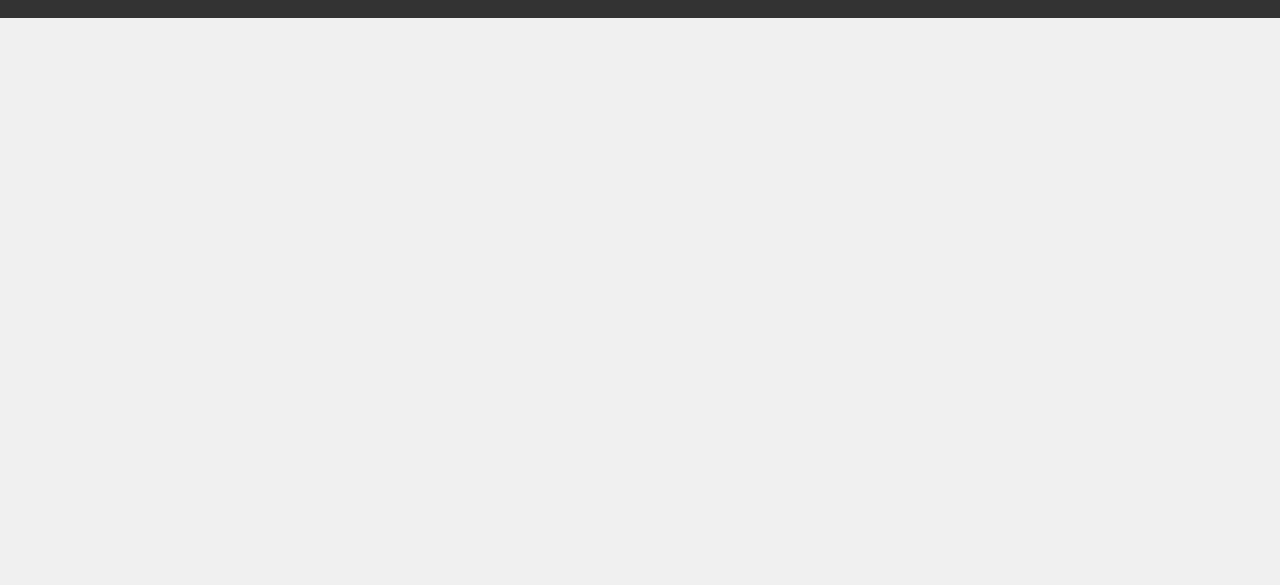
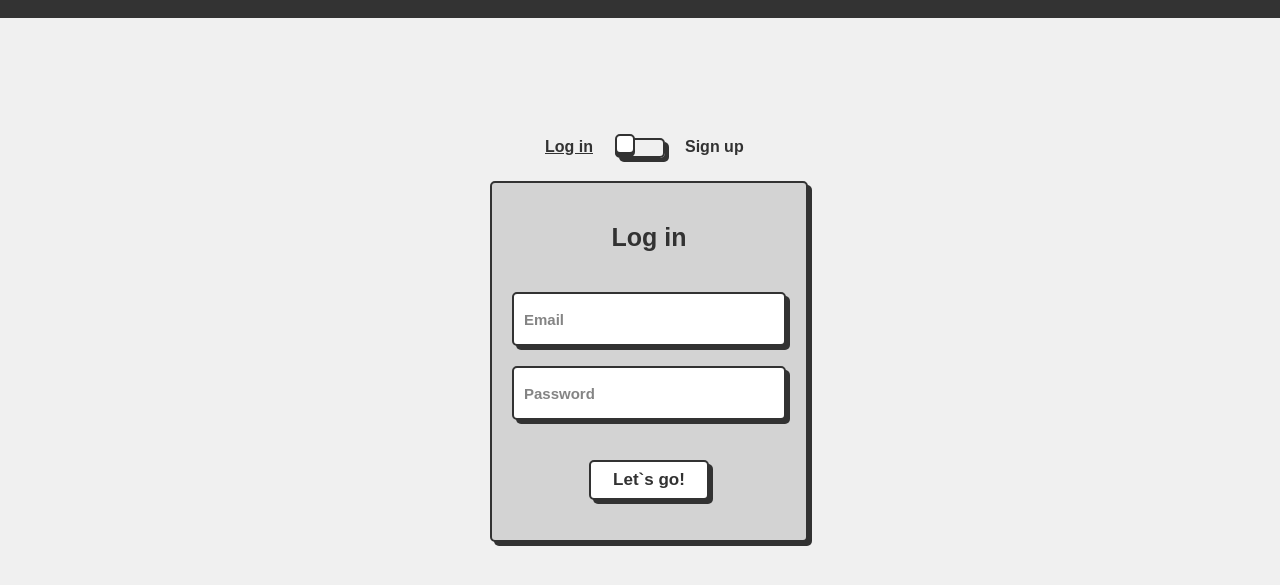
Before and after one commit to DanielleJadine/Anime, a plain HTML site: page login.html in a window 1280 px wide. Shown: the part 77-662 px from the top of the page. Drawn offline with Linux system fonts and the light colour scheme.

Commit message:
updated login

```diff
--- a/login.html
+++ b/login.html
@@ -17,18 +17,34 @@
         </ul>
     </nav>
     </header>
-    <div id="loginPopup" class="popup">
-        <div class="popup-content">
-            <span class="close">&times;</span>
-            <h2>Login</h2>
-            <form id="loginForm">
-                <input type="text" id="username" placeholder="Username" required>
-                <input type="password" id="password" placeholder="Password" required>
-                <button type="submit">Login</button>
-                <p id="loginError" class="error"></p>
-            </form>
+    <div class="wrapper">
+        <div class="card-switch">
+            <label class="switch">
+               <input type="checkbox" class="toggle">
+               <span class="slider"></span>
+               <span class="card-side"></span>
+               <div class="flip-card__inner">
+                  <div class="flip-card__front">
+                     <div class="title">Log in</div>
+                     <form class="flip-card__form" action="">
+                        <input class="flip-card__input" name="email" placeholder="Email" type="email" required>
+                        <input class="flip-card__input" name="password" placeholder="Password" type="password" required>
+                        <button class="flip-card__btn">Let`s go!</button>
+                     </form>
+                  </div>
+                  <div class="flip-card__back">
+                     <div class="title">Sign up</div>
+                     <form class="flip-card__form" action="">
+                        <input class="flip-card__input" placeholder="Name" type="name" required>
+                        <input class="flip-card__input" name="email" placeholder="Email" type="email" required>
+                        <input class="flip-card__input" name="password" placeholder="Password" type="password" required>
+                        <button class="flip-card__btn">Confirm!</button>
+                     </form>
+                  </div>
+               </div>
+            </label>
         </div>
-    </div>
+   </div>
 
 </body>
 </html>
--- a/style.css
+++ b/style.css
@@ -124,36 +124,201 @@ nav ul li a {
     font-size: 1em;
 }
 /*Login.html*/
-.popup {
-    display: none;
+.wrapper {
+    --input-focus: #2d8cf0;
+    --font-color: #323232;
+    --font-color-sub: #666;
+    --bg-color: #fff;
+    --bg-color-alt: #666;
+    --main-color: #323232;
+       display: flex;
+       flex-direction: column;
+       align-items: center;
+       padding-top:20rem ;
+  }
+  /* switch card */
+  .switch {
+    transform: translateY(-200px);
+    position: relative;
+    display: flex;
+    flex-direction: column;
     justify-content: center;
-    z-index: 1;
+    align-items: center;
+    gap: 30px;
+    width: 50px;
+    height: 20px;
+  }
+
+  .card-side::before {
+    position: absolute;
+    content: 'Log in';
+    left: -70px;
+    top: 0;
+    width: 100px;
+    text-decoration: underline;
+    color: var(--font-color);
+    font-weight: 600;
+  }
+
+  .card-side::after {
+    position: absolute;
+    content: 'Sign up';
+    left: 70px;
+    top: 0;
+    width: 100px;
+    text-decoration: none;
+    color: var(--font-color);
+    font-weight: 600;
+  }
+
+  .toggle {
+    opacity: 0;
+    width: 0;
+    height: 0;
+  }
+
+  .slider {
+    box-sizing: border-box;
+    border-radius: 5px;
+    border: 2px solid var(--main-color);
+    box-shadow: 4px 4px var(--main-color);
+    position: absolute;
+    cursor: pointer;
+    top: 0;
     left: 0;
-    top: 0;
+    right: 0;
+    bottom: 0;
+    background-color: var(--bg-colorcolor);
+    transition: 0.3s;
+  }
+
+  .slider:before {
+    box-sizing: border-box;
+    position: absolute;
+    content: "";
+    height: 20px;
+    width: 20px;
+    border: 2px solid var(--main-color);
+    border-radius: 5px;
+    left: -2px;
+    bottom: 2px;
+    background-color: var(--bg-color);
+    box-shadow: 0 3px 0 var(--main-color);
+    transition: 0.3s;
+  }
+
+  .toggle:checked + .slider {
+    background-color: var(--input-focus);
+  }
+
+  .toggle:checked + .slider:before {
+    transform: translateX(30px);
+  }
+
+  .toggle:checked ~ .card-side:before {
+    text-decoration: none;
+  }
+
+  .toggle:checked ~ .card-side:after {
+    text-decoration: underline;
+  }
+
+  /* card */
+
+  .flip-card__inner {
+    width: 300px;
+    height: 350px;
+    position: relative;
+    background-color: transparent;
+    perspective: 1000px;
+      /* width: 100%;
+      height: 100%; */
+    text-align: center;
+    transition: transform 0.8s;
+    transform-style: preserve-3d;
+  }
+
+  .toggle:checked ~ .flip-card__inner {
+    transform: rotateY(180deg);
+  }
+
+  .toggle:checked ~ .flip-card__front {
+    box-shadow: none;
+  }
+
+  .flip-card__front, .flip-card__back {
+    padding: 20px;
+    position: absolute;
+    display: flex;
+    flex-direction: column;
+    justify-content: center;
+    -webkit-backface-visibility: hidden;
+    backface-visibility: hidden;
+    background: lightgrey;
+    gap: 20px;
+    border-radius: 5px;
+    border: 2px solid var(--main-color);
+    box-shadow: 4px 4px var(--main-color);
+  }
+
+  .flip-card__back {
     width: 100%;
-    height: 100%;
-    overflow: auto;
-    background-color: rgba(0,0,0,0.4);
-}
+    transform: rotateY(180deg);
+  }
 
-.popup-content {
-    background-color: #fefefe;
-    margin: 15% auto;
-    padding: 20px;
-    border: 1px solid #888;
-    width: 30%;
-}
+  .flip-card__form {
+    display: flex;
+    flex-direction: column;
+    align-items: center;
+    gap: 20px;
+  }
 
-.close {
-    color: #aaa;
-    float: right;
-    font-size: 28px;
-    font-weight: bold;
-}
+  .title {
+    margin: 20px 0 20px 0;
+    font-size: 25px;
+    font-weight: 900;
+    text-align: center;
+    color: var(--main-color);
+  }
 
-.close:hover,
-.close:focus {
-    color: black;
-    text-decoration: none;
+  .flip-card__input {
+    width: 250px;
+    height: 40px;
+    border-radius: 5px;
+    border: 2px solid var(--main-color);
+    background-color: var(--bg-color);
+    box-shadow: 4px 4px var(--main-color);
+    font-size: 15px;
+    font-weight: 600;
+    color: var(--font-color);
+    padding: 5px 10px;
+    outline: none;
+  }
+
+  .flip-card__input::placeholder {
+    color: var(--font-color-sub);
+    opacity: 0.8;
+  }
+
+  .flip-card__input:focus {
+    border: 2px solid var(--input-focus);
+  }
+
+  .flip-card__btn:active, .button-confirm:active {
+    box-shadow: 0px 0px var(--main-color);
+    transform: translate(3px, 3px);
+  }
+
+  .flip-card__btn {
+    margin: 20px 0 20px 0;
+    width: 120px;
+    height: 40px;
+    border-radius: 5px;
+    border: 2px solid var(--main-color);
+    background-color: var(--bg-color);
+    box-shadow: 4px 4px var(--main-color);
+    font-size: 17px;
+    font-weight: 600;
+    color: var(--font-color);
     cursor: pointer;
-}
+  }
```
Also changed, not shown: index.html (+2 -2 lines), images/R (1).jpg (added), images/R.jpg (added).
